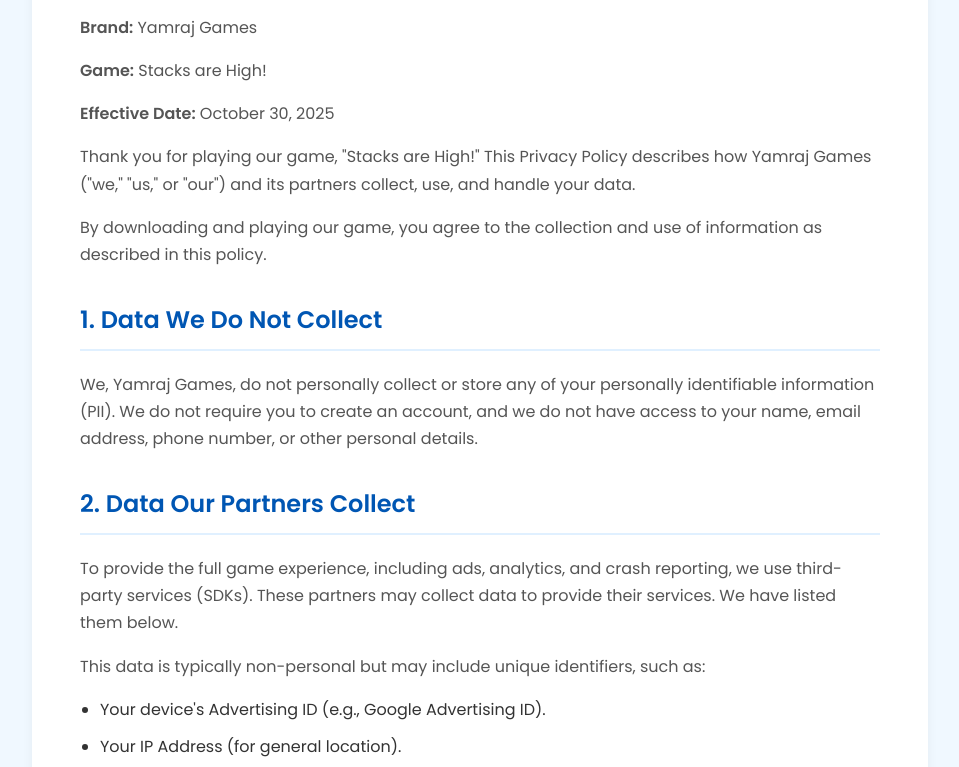
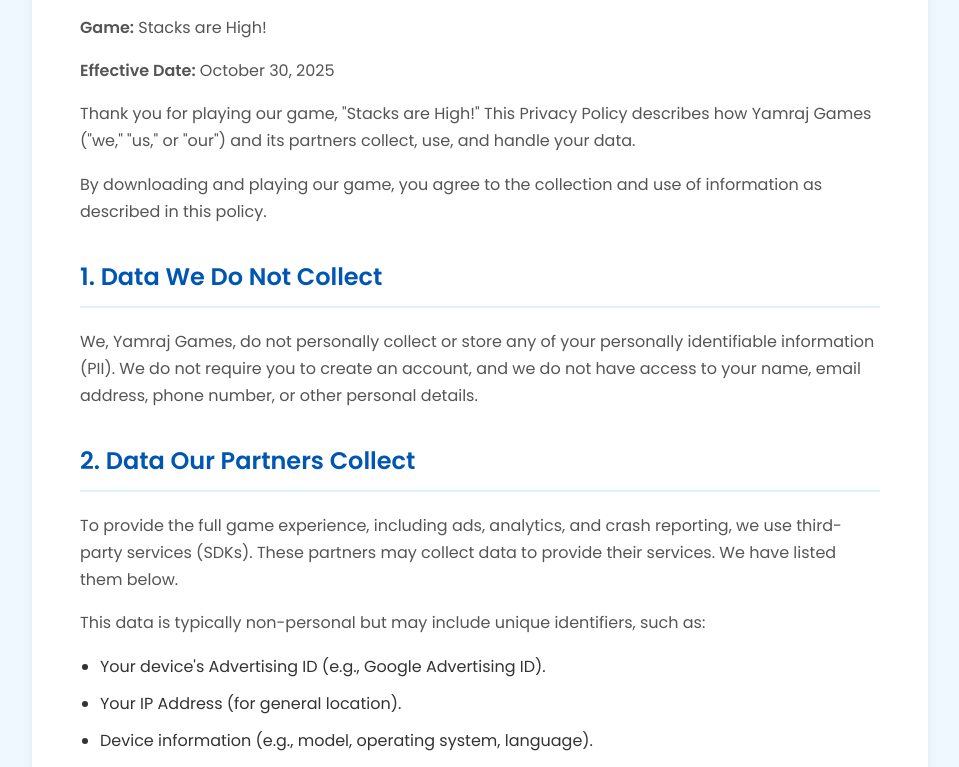
Before and after one commit to yamrajgames/yamrajgames.github.io, a plain HTML site: page stacksarehighprivacypolicy.html in a window 1280 px wide. Shown: the part 177-944 px from the top of the page, without its empty margins (160-1119 px from the left). Drawn offline with Linux system fonts and the light colour scheme.

Commit message:
Update stacksarehighprivacypolicy.html

```diff
--- a/stacksarehighprivacypolicy.html
+++ b/stacksarehighprivacypolicy.html
@@ -67,7 +67,6 @@
 
     <div class="container">
         <h1>Privacy Policy</h1>
-        <p><strong>Brand:</strong> Yamraj Games</p>
         <p><strong>Game:</strong> Stacks are High!</p>
         <p><strong>Effective Date:</strong> October 30, 2025</p>
 
```
